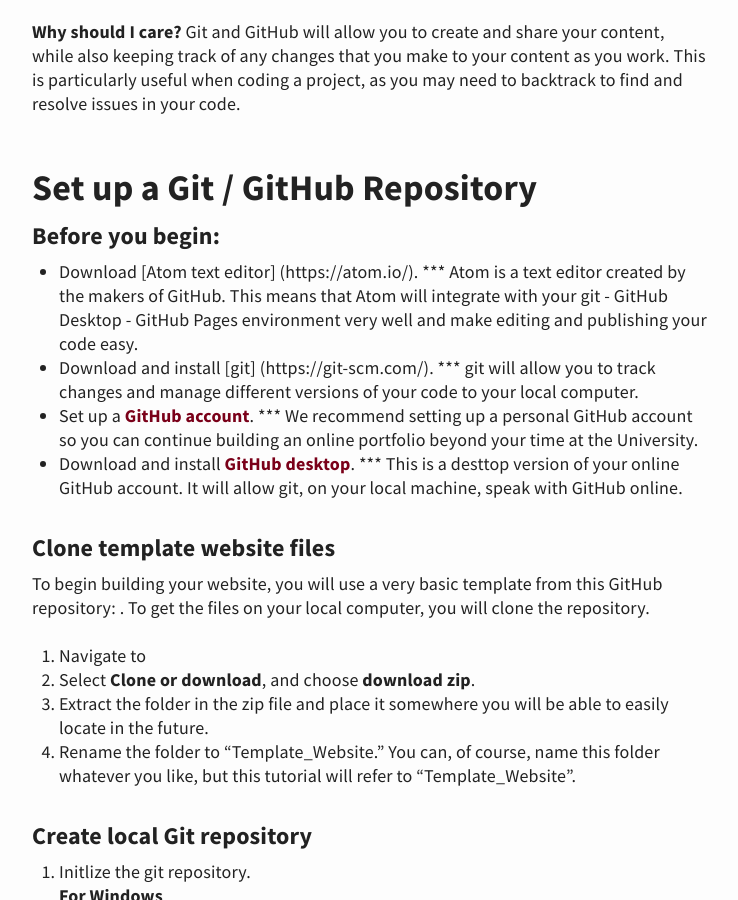
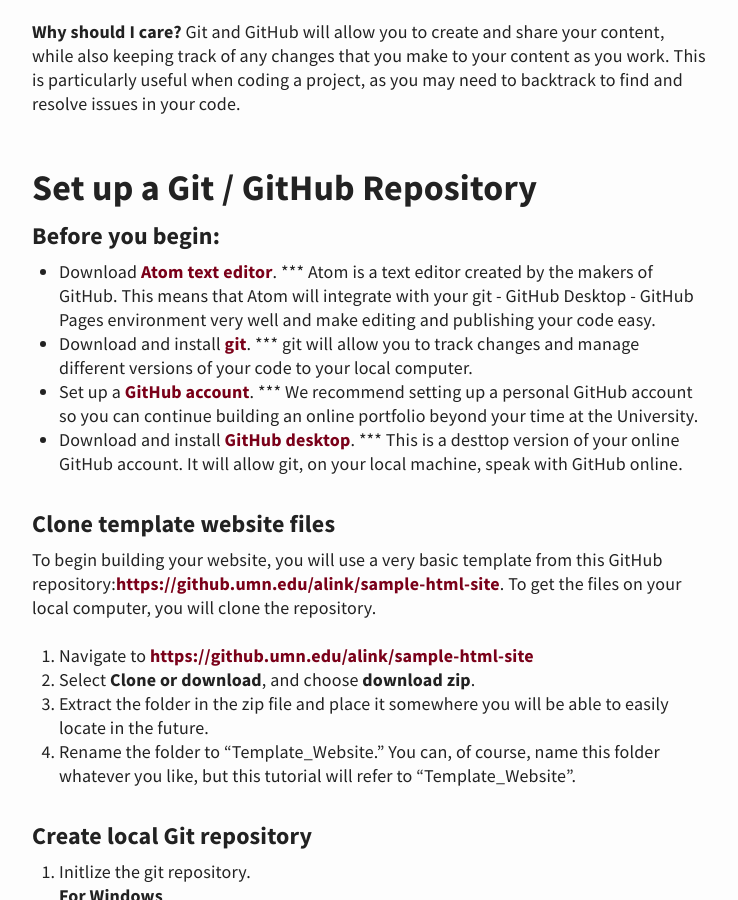
Before and after one commit to kristinashirk/digital-tech, a Jekyll site: the page built from _posts/2019-09-02-git and GitHub.md, in a window 1280 px wide and 900 px high, scrolled down 771 px. Shown: the whole window, without its empty margins (270-1008 px from the left). Built offline with Jekyll 4.4.1, drawn with Linux system fonts in a browser that asks for light colours; part of the change alters nothing that is shown.

Commit message:
Fixing links

```diff
--- a/_posts/2019-09-02-git and GitHub.md
+++ b/_posts/2019-09-02-git and GitHub.md
@@ -12,9 +12,9 @@ published: true
 
 ## Set up a Git / GitHub Repository
 ### Before you begin:
-* Download [Atom text editor] (https://atom.io/).
+* Download [Atom text editor](https://atom.io/).
 *** Atom is a text editor created by the makers of GitHub. This means that Atom will integrate with your git - GitHub Desktop - GitHub Pages environment very well and make editing and publishing your code easy.
-* Download and install [git] (https://git-scm.com/).
+* Download and install [git](https://git-scm.com/).
 *** git will allow you to track changes and manage different versions of your code to your local computer.
 * Set up a [GitHub account](https://github.com).
 *** We recommend setting up a personal GitHub account so you can continue building an online portfolio beyond your time at the University.
@@ -22,9 +22,9 @@ published: true
 *** This is a desttop version of your online GitHub account. It will allow git, on your local machine, speak with GitHub online.
 
 ### Clone template website files
-To begin building your website, you will use a very basic template from this GitHub repository: [](https://github.umn.edu/alink/sample-html-site).
+To begin building your website, you will use a very basic template from this GitHub repository:[https://github.umn.edu/alink/sample-html-site](https://github.umn.edu/alink/sample-html-site).
 To get the files on your local computer, you will clone the repository.
-1. Navigate to [](https://github.umn.edu/alink/sample-html-site)
+1. Navigate to [https://github.umn.edu/alink/sample-html-site](https://github.umn.edu/alink/sample-html-site)
 2. Select **Clone or download**, and choose **download zip**.
 3. Extract the folder in the zip file and place it somewhere you will be able to easily locate in the future.
 4. Rename the folder to "Template_Website." You can, of course, name this folder whatever you like, but this tutorial will refer to "Template_Website".
```
